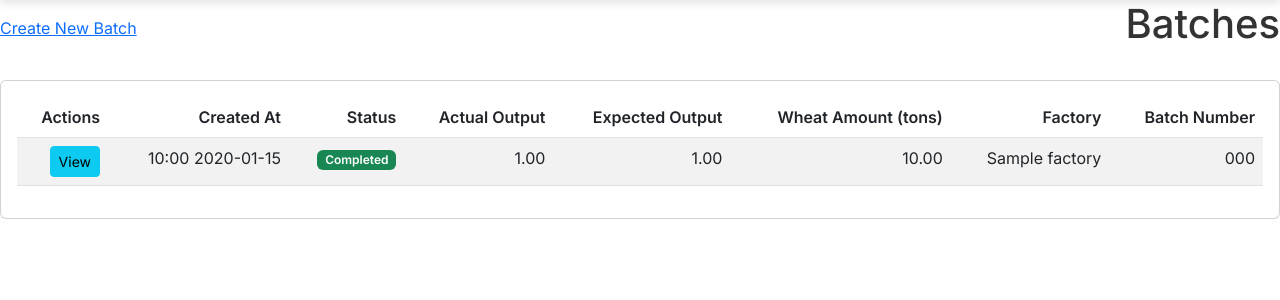
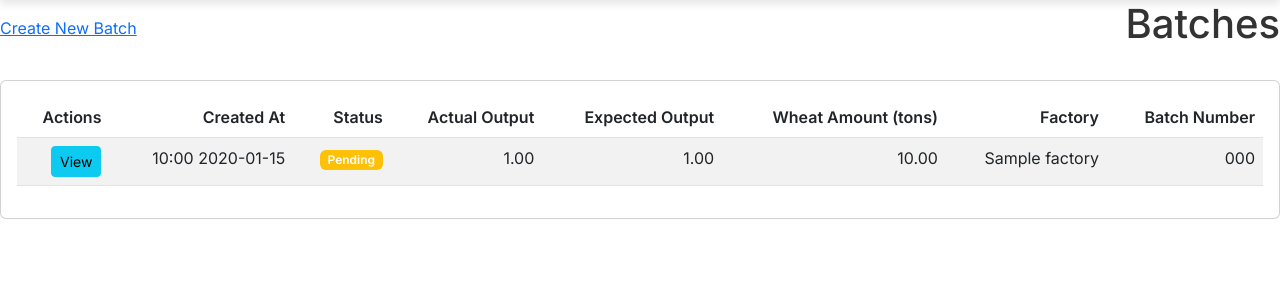
Before and after one commit to Jjustmee23/test-grain-nieuwe, a Django app: page /batches/ in a window 1280 px wide. Shown: the part 150-450 px from the top of the page. Run offline with Django 4.2, Linux system fonts and the light colour scheme; a user stored in the database is signed in; tables that the repository leaves empty hold one stand-in row (values such as "Sample post").

Commit message:
Batch ststyses added in ui

```diff
--- a/mill/templates/batches/batch_list.html
+++ b/mill/templates/batches/batch_list.html
@@ -37,10 +37,14 @@
                         <td>{{ batch.expected_flour_output }}</td>
                         <td>{{ batch.actual_flour_output }}</td>
                         <td>
-                            {% if batch.is_completed %}
+                            {% if batch.status == "completed" %}
                             <span class="badge bg-success">Completed</span>
+                            {% elif batch.status == "pending" %}
+                            <span class="badge bg-warning">Pending</span>
+                            {% elif batch.status == "rejected" %}
+                            <span class="badge bg-danger">Rejected</span>
                             {% else %}
-                            <span class="badge bg-primary">In Progress</span>
+                            <span class="badge bg-primary">In Progress {{ batch.status }}</span>
                             {% endif %}
                         </td>
                         <td>{{ batch.created_at|date:"Y-m-d H:i" }}</td>
```
